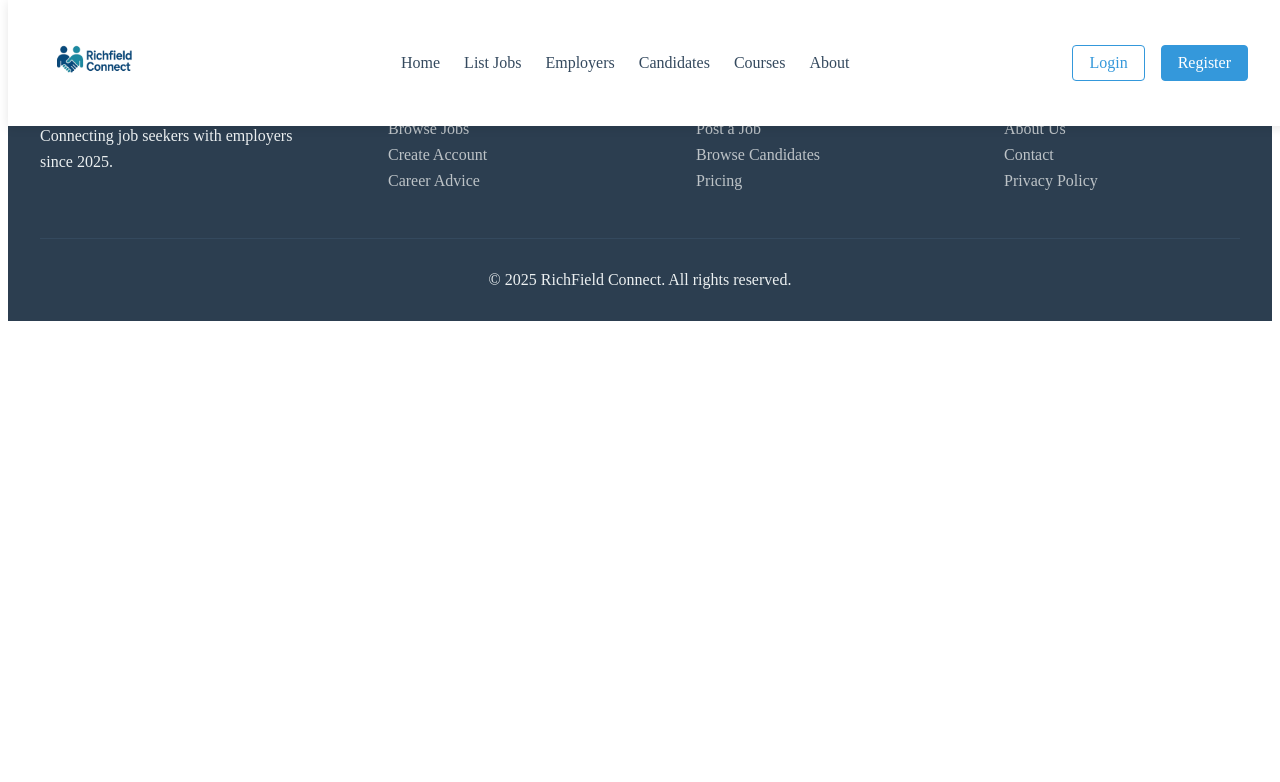
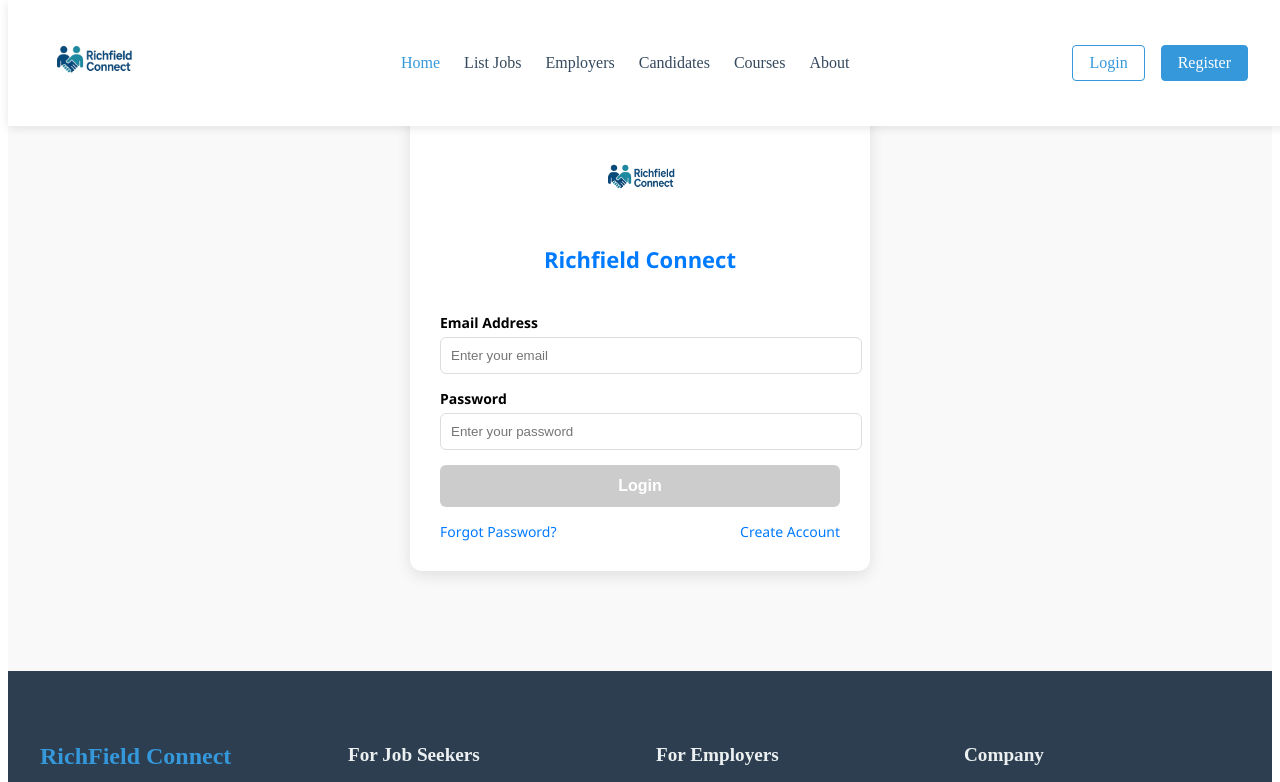
Before and after one commit to enohenohmanyoh/moson-careers-24, an Angular app in the folder prop-app/: page /login in a window 1280 px wide. Before the commit this address led to /. Shown: the top 782 px of the page. Built offline with nearby package versions, Linux system fonts and the light colour scheme.

Commit message:
improved design

```diff
--- a/prop-app/src/app/app.component.css
+++ b/prop-app/src/app/app.component.css
@@ -5,3 +5,31 @@
   text-align: center;
   padding: 1rem;
 }
+
+/* Make sure the body takes full height */
+:host {
+  display: flex;
+  flex-direction: column;
+  min-height: 100vh;
+}
+
+/* Header and footer will stay at the top and bottom */
+app-header {
+  flex: 0 0 auto;
+  display: block;
+  z-index: 100;
+}
+
+app-footer {
+  flex: 0 0 auto;
+  display: block;
+  z-index: 100;
+  margin-top: auto; /* Footer pushes down */
+}
+
+/* Main content stays between header and footer */
+.main-content {
+  flex: 1 0 auto;
+  padding: 20px;
+  background: #f9f9f9;
+}
--- a/prop-app/src/app/app.component.html
+++ b/prop-app/src/app/app.component.html
@@ -1,7 +1,7 @@
+<app-header></app-header>
 
+<main class="main-content">
+  <router-outlet></router-outlet>
+</main>
 
-
-      <app-header></app-header>
-
-      <router-outlet></router-outlet>
-     <app-footer></app-footer>
+<app-footer></app-footer>
--- a/prop-app/src/app/app.routes.ts
+++ b/prop-app/src/app/app.routes.ts
@@ -6,6 +6,8 @@
 import {ListCourseComponent} from "./pages/list-course/list-course.component";
 import {ViewCourseComponent} from "./pages/view-course/view-course.component";
 import {AboutComponent} from "./pages/about/about.component";
+import {UserComponent} from "./pages/user/user.component";
+import {LoginComponent} from "./pages/login/login.component";
 
 
 export const routes: Routes = [
@@ -17,6 +19,9 @@
   {path: 'courses/edit/:courseId', component: CourseComponent},
   {path: 'courses/view/:courseId', component: ViewCourseComponent},
   {path: 'about', component: AboutComponent},
+  {path: 'user/create', component: UserComponent},
+  {path: 'user/edit/:userEmail', component: UserComponent},
+  {path: 'login', component: LoginComponent},
 
 
 //{ path: '**', redirectTo: '' },
--- a/prop-app/src/app/layout/header/header.component.html
+++ b/prop-app/src/app/layout/header/header.component.html
@@ -20,7 +20,7 @@
 
     <div class="auth-buttons">
       <a routerLink="/login" class="btn btn-outline">Login</a>
-      <a routerLink="/register" class="btn btn-primary">Register</a>
+      <a routerLink="/user/create" class="btn btn-primary">Register</a>
     </div>
 
     <button class="menu-toggle" (click)="toggleMenu()">
--- a/prop-app/src/app/pages/job-list/job-list.component.html
+++ b/prop-app/src/app/pages/job-list/job-list.component.html
@@ -1,9 +1,9 @@
->
+<div class="mt-60"></div>
 
 <main class="job-list-page">
   <div class="container">
     <div class="page-header">
-      <h1>Browse Jobs</h1>
+      <h2>Browse Jobs</h2>
       <p>Find your next career opportunity</p>
     </div>
 
--- a/prop-app/src/app/pages/list-course/list-course.component.html
+++ b/prop-app/src/app/pages/list-course/list-course.component.html
@@ -1,3 +1,6 @@
+<div class="mt-60">`</div>
+<div class="mt-60">`</div>
+
 <div class="course-list-container">
     <h2>Available Courses</h2>
 
--- /dev/null
+++ b/prop-app/src/app/pages/login/login.component.css
@@ -0,0 +1,95 @@
+.login-container {
+  max-width: 400px;
+  margin: 80px auto;
+  padding: 30px;
+  background: #ffffff;
+  box-shadow: 0 5px 15px rgba(0, 0, 0, 0.1);
+  border-radius: 12px;
+  text-align: center;
+  font-family: "Segoe UI", sans-serif;
+}
+
+.logo-container {
+  display: flex;
+  flex-direction: column;
+  align-items: center;
+  margin-bottom: 20px;
+
+  img {
+    width: 80px;
+    height: auto;
+    margin-bottom: 8px;
+  }
+
+  h2 {
+    font-size: 22px;
+    color: #007bff;
+    font-weight: 700;
+  }
+}
+
+.login-form {
+  .form-group {
+    text-align: left;
+    margin-bottom: 15px;
+
+    label {
+      display: block;
+      font-weight: 600;
+      margin-bottom: 5px;
+      font-size: 14px;
+    }
+
+    input {
+      width: 100%;
+      padding: 10px;
+      border-radius: 6px;
+      border: 1px solid #ddd;
+      outline: none;
+      transition: border 0.3s;
+
+      &:focus {
+        border: 1px solid #007bff;
+      }
+    }
+  }
+
+  .btn-login {
+    width: 100%;
+    padding: 12px;
+    background: #007bff;
+    border: none;
+    border-radius: 6px;
+    color: white;
+    font-weight: 600;
+    font-size: 16px;
+    cursor: pointer;
+    transition: background 0.3s;
+
+    &:hover {
+      background: #0056b3;
+    }
+
+    &:disabled {
+      background: #cccccc;
+      cursor: not-allowed;
+    }
+  }
+
+  .form-footer {
+    margin-top: 15px;
+    display: flex;
+    justify-content: space-between;
+
+    a {
+      font-size: 14px;
+      text-decoration: none;
+      color: #007bff;
+      transition: color 0.3s;
+
+      &:hover {
+        color: #0056b3;
+      }
+    }
+  }
+}
--- /dev/null
+++ b/prop-app/src/app/pages/login/login.component.html
@@ -0,0 +1,41 @@
+<div class="login-container">
+  <!-- Logo -->
+  <div class="logo-container">
+    <img src="assets/images/richFieldLogo.png" alt="Richfield Connect Logo" />
+    <h2>Richfield Connect</h2>
+  </div>
+
+  <!-- Login Form -->
+  <form (ngSubmit)="onLogin()" #loginForm="ngForm" class="login-form">
+    <div class="form-group">
+      <label for="email">Email Address</label>
+      <input
+        type="email"
+        id="email"
+        name="email"
+        [(ngModel)]="loginData.email"
+        required
+        placeholder="Enter your email"
+      />
+    </div>
+
+    <div class="form-group">
+      <label for="password">Password</label>
+      <input
+        type="password"
+        id="password"
+        name="password"
+        [(ngModel)]="loginData.password"
+        required
+        placeholder="Enter your password"
+      />
+    </div>
+
+    <button type="submit" class="btn-login" [disabled]="!loginForm.valid">Login</button>
+
+    <div class="form-footer">
+      <a href="/forgot-password">Forgot Password?</a>
+      <a href="/register">Create Account</a>
+    </div>
+  </form>
+</div>
--- a/prop-app/src/app/component/login/login.component.ts
+++ b/prop-app/src/app/pages/login/login.component.ts
@@ -1,18 +1,25 @@
 import { Component } from '@angular/core';
 import { CommonModule } from '@angular/common';
 import { Router, RouterLink } from '@angular/router';
-import { ReactiveFormsModule, FormBuilder, Validators } from '@angular/forms';
+import {ReactiveFormsModule, FormBuilder, Validators, FormsModule} from '@angular/forms';
 import { AuthService } from '../../services/auth.service';
+import {HttpClientModule} from "@angular/common/http";
 
 
 @Component({
   selector: 'app-login',
   standalone: true,
-  imports: [CommonModule, ReactiveFormsModule],
+  providers: [AuthService],
+  imports: [CommonModule, ReactiveFormsModule, FormsModule, HttpClientModule],
   templateUrl: './login.component.html',
   styleUrls: ['./login.component.css']
 })
 export class LoginComponent {
+
+  loginData  = {
+    email: '',
+    password: ''
+  }
   loginForm = this.fb.group({
     email: ['', [Validators.required, Validators.email]],
     password: ['', Validators.required]
@@ -27,7 +34,7 @@
     private router: Router
   ) {}
 
-  onSubmit() {
+  onLogin() {
     if (this.loginForm.invalid) return;
 
     this.isLoading = true;
```
Also changed, not shown: prop-app/src/app/component/login/login.component.css (deleted, +0 -73 lines), prop-app/src/app/component/login/login.component.html (deleted, +0 -41 lines), prop-app/src/app/services/user.service.ts (added, +25 -0 lines), 1 other file (tests, documents, lock files or other folders). Lines whose indentation alone changed are shown as unchanged.
